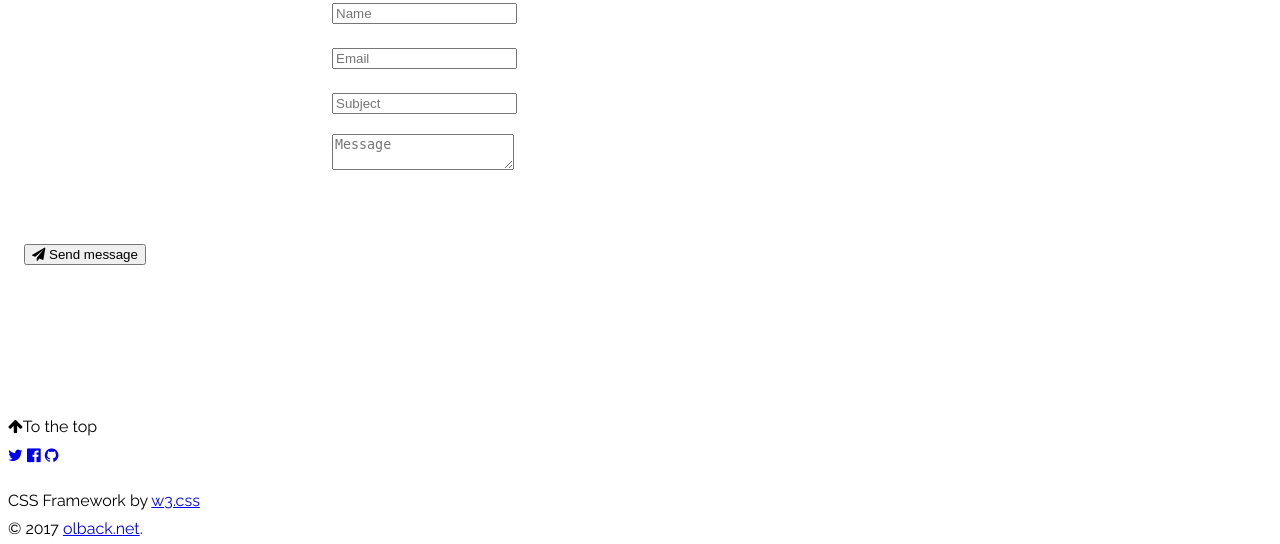
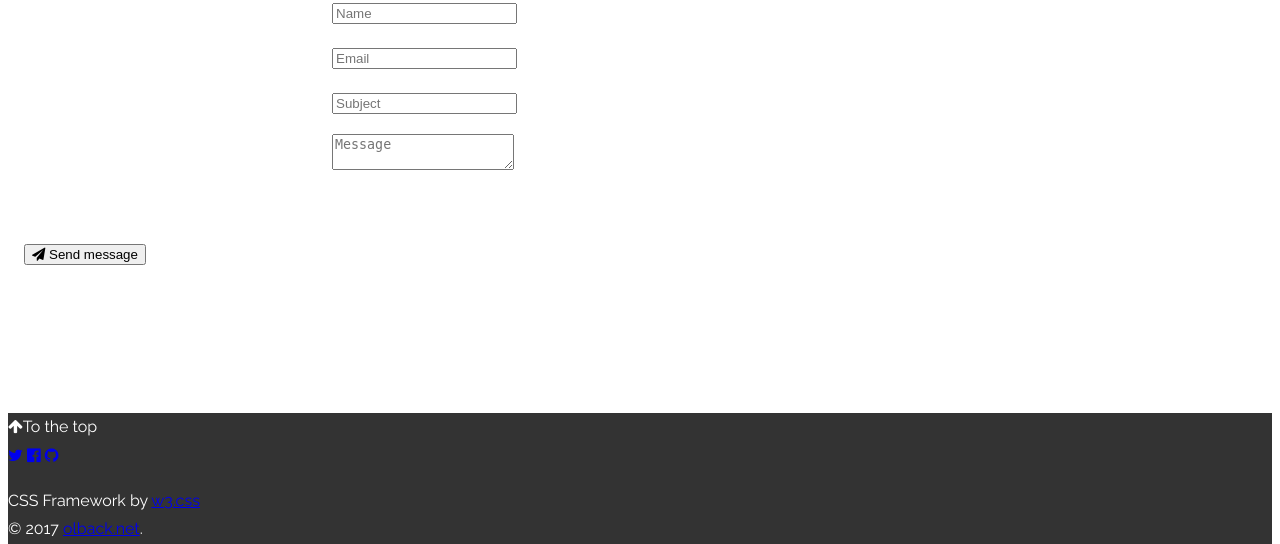
Before and after one commit to olback/olback.dev, a PHP site: page / in a window 1280 px wide. Shown: the part 2461-3005 px from the top of the page. Run offline with PHP 8.4, Linux system fonts and the light colour scheme; data that the repository does not hold is empty; a stand-in replaces the project's code that opens the database connection; some libraries are stand-ins or nearby versions.

Commit message:
Changed foother color

```diff
--- a/css/styles.css
+++ b/css/styles.css
@@ -75,6 +75,11 @@ body, html {
   transform: translate(-50%);
 }
 
+.footer {
+  background-color: #333;
+  color: #fff;
+}
+
 @media only screen and (max-width: 800px) {
   .contact-form {
     max-width: 800px;
--- a/index.php
+++ b/index.php
@@ -173,7 +173,7 @@ if(isset($_POST['submit'])) {
       </div>
 
       <!-- Footer -->
-      <footer class="w3-center w3-black w3-padding-64">
+      <footer class="w3-center footer w3-padding-64">
         <a onclick="scrlTo('home');" class="w3-button w3-light-grey"><i class="fa fa-arrow-up w3-margin-right"></i>To the top</a>
         <div class="w3-xlarge w3-section">
           <a class="fa fa-twitter w3-hover-opacity" href="https://twitter.com/mrolback"></a>
```
